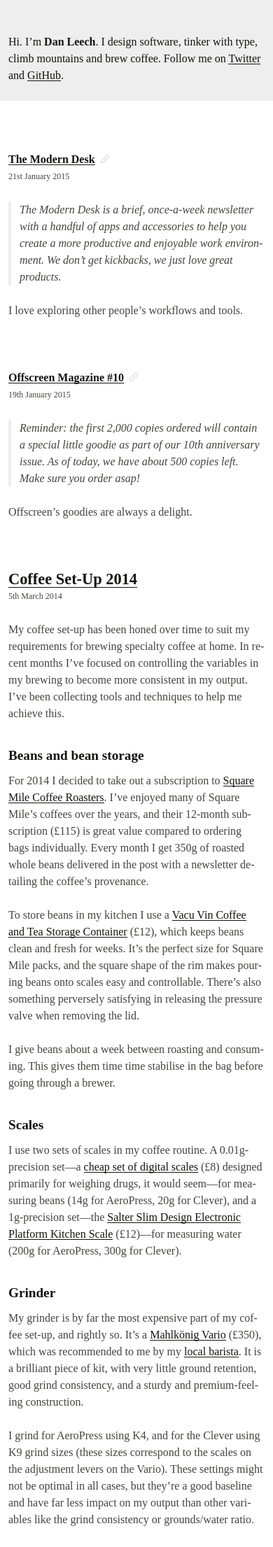
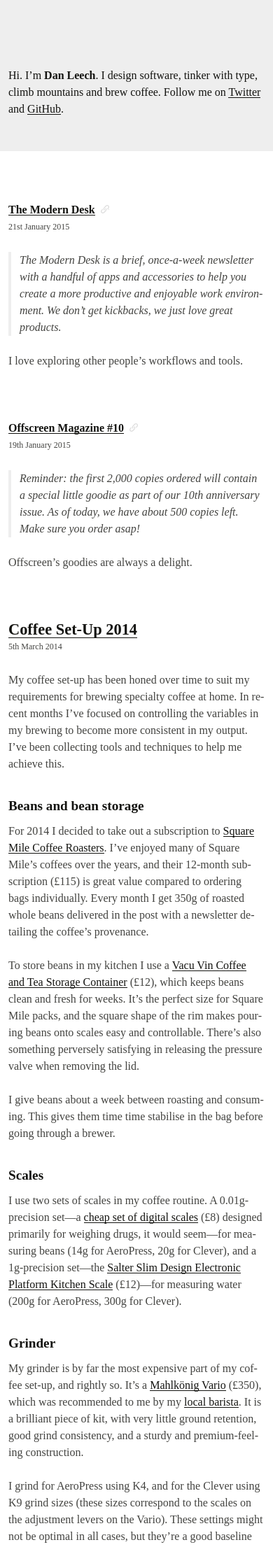
Before and after one commit to danleech/danleech.com, a Jekyll site: the page built from index.md, in a window 390 px wide. Shown: the top 2211 px of the page at 70% size. Built offline with Jekyll 4.4.1, drawn with Linux system fonts in a browser that asks for light colours; some web fonts are replaced; Markdown is read by kramdown in place of the engine named in the settings.

Commit message:
Tweaked breakpoints for site-header

```diff
--- a/css/main.scss
+++ b/css/main.scss
@@ -186,7 +186,7 @@
     max-width: 36rem;
     margin: 0 auto;
     padding: 0 0.75rem;
-    @media (min-width: 500px) {
+    @media (min-width: 600px) {
         padding: 0 1.5rem;
     }
     @media (min-width: 1000px) {
@@ -195,14 +195,11 @@
 }
 
 .site-header {
-    padding: 3rem 0 1.5rem;
+    padding: 6rem 0 3rem;
     background: $grey;
     color: $black;
     transition: padding 0.05s linear;
-    @media (min-width: 500px) {
-        padding: 6rem 0 3rem;
-    }
-    @media (min-width: 1000px) {
+    @media (min-width: 600px) {
         padding: 7.5rem 0 3rem;
     }
 }
```
